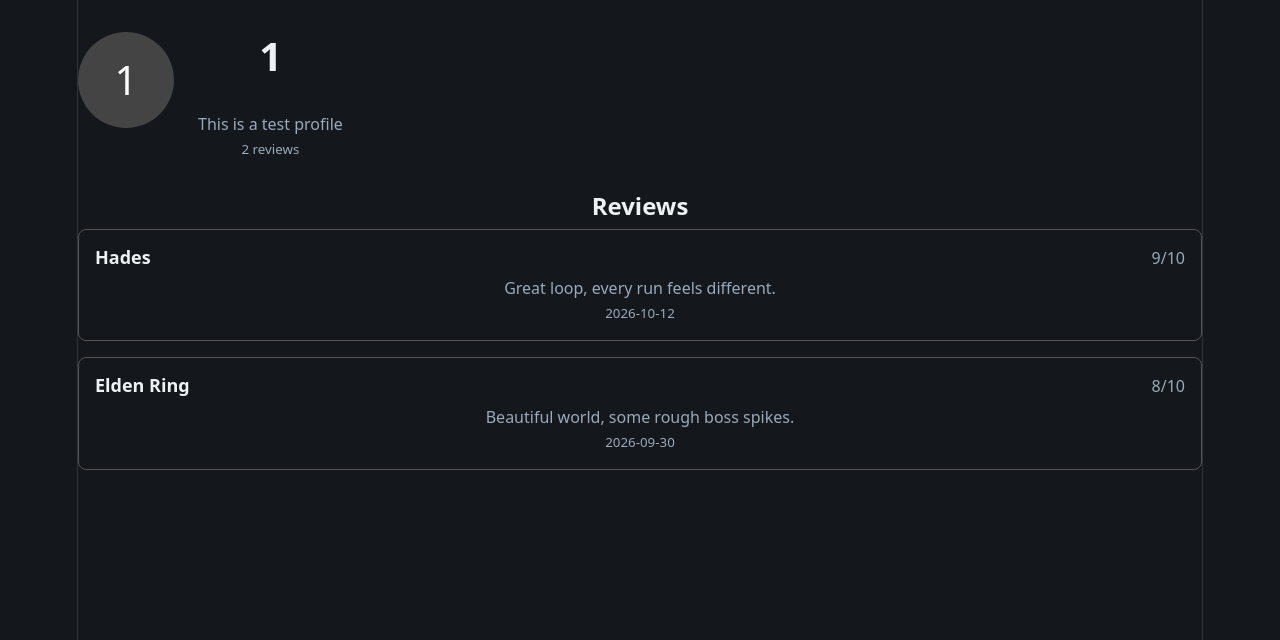
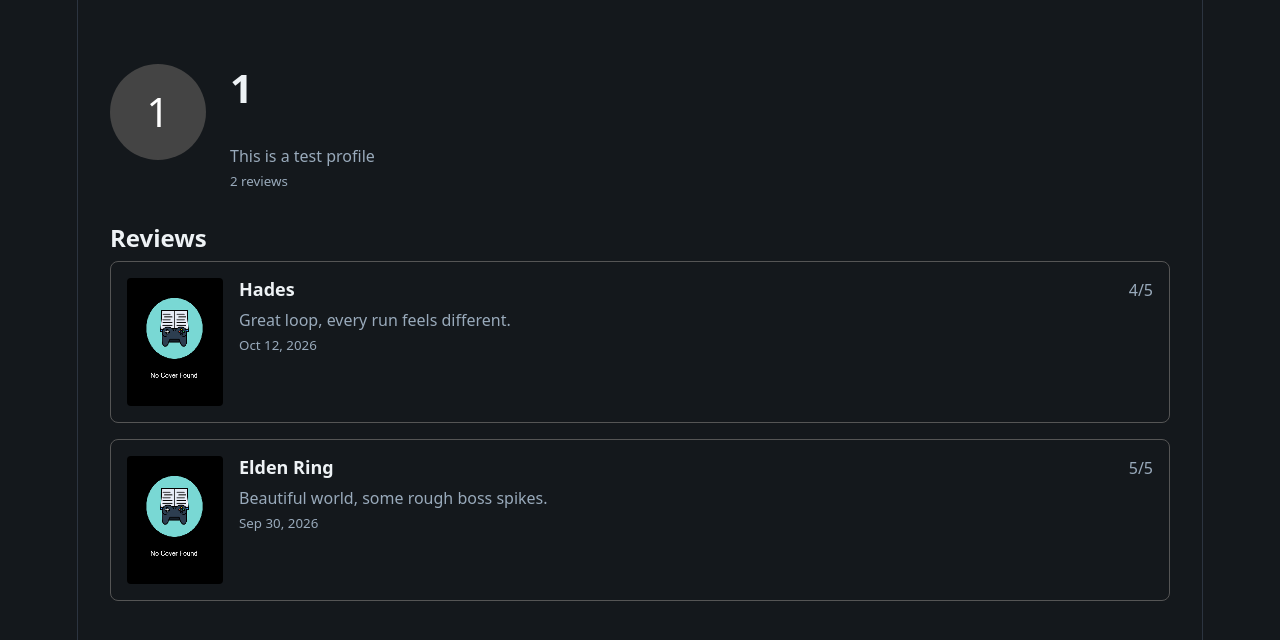
Before and after one commit to gLombar4/4155-Capstone-Project, a React (Vite) app in the folder client/: page /profile/1 in a window 1280 px wide. Shown: the top 640 px of the page. Built offline with nearby package versions, Linux system fonts and the light colour scheme.

Commit message:
profile changes

```diff
--- a/client/src/pages/Profile.css
+++ b/client/src/pages/Profile.css
@@ -1,5 +1,5 @@
 /* Profile page styles */
-.profile { max-width: 800px; margin: 0 auto; padding: 2rem 1rem; }
+.profile { width: 100%; padding: 2rem; text-align: left; }
 
 .profile-header { display: flex; gap: 1.5rem; align-items: center; margin-bottom: 2rem; }
 
@@ -9,7 +9,13 @@
   display: flex; align-items: center; justify-content: center;
   overflow: hidden; flex-shrink: 0;
 }
-.profile-avatar img { width: 100%; height: 100%; object-fit: cover; }
+.profile-avatar img { display: block; width: 100%; height: 100%; object-fit: cover; }
 
-.review-card { border: 1px solid #555; border-radius: 8px; padding: 1rem; margin-bottom: 1rem; }
+.review-card { display: flex; gap: 1rem; border: 1px solid #555; border-radius: 8px; padding: 1rem; margin-bottom: 1rem; }
+.review-card-cover { width: 96px; height: 128px; object-fit: cover; border-radius: 4px; flex-shrink: 0; }
+.review-card-content { flex: 1; min-width: 0; text-align: left; }
 .review-card-top { display: flex; justify-content: space-between; align-items: baseline; }
+
+@media (max-width: 600px) {
+  .profile { padding: 1rem; }
+}
--- a/client/src/pages/Profile.jsx
+++ b/client/src/pages/Profile.jsx
@@ -11,19 +11,44 @@ const testProfile = {
 }
 
 const testReviews = [
-  { id: 1, game: "Hades", rating: 9, body: "Great loop, every run feels different.", created_at: "2026-10-12" },
-  { id: 2, game: "Elden Ring", rating: 8, body: "Beautiful world, some rough boss spikes.", created_at: "2026-09-30" },
+  {
+    id: 1,
+    review: {
+      game_id: 1,
+      stars: 4,
+      written_review: "Great loop, every run feels different.",
+      created_at: "2026-10-12",
+    },
+    game: { name: "Hades" },
+    cover: null,
+  },
+  {
+    id: 2,
+    review: {
+      game_id: 2,
+      stars: 5,
+      written_review: "Beautiful world, some rough boss spikes.",
+      created_at: "2026-09-30",
+    },
+    game: { name: "Elden Ring" },
+    cover: null,
+  },
 ]
 export default function Profile() {
   const { username } = useParams();
 
   return (
-    <main className="Profile">
+    <main className="profile">
       <ProfileHeader profile={{ ...testProfile, username }} />
           <section className = "profile-reviews">
             <h2>Reviews</h2>
             {testReviews.map((review) => (
-              <ReviewCard key={review.id} review={review} />
+              <ReviewCard
+                key={review.id}
+                review={review.review}
+                game={review.game}
+                cover={review.cover}
+              />
             ))}
           </section>
     </main>
--- a/client/src/pages/ReviewCard.jsx
+++ b/client/src/pages/ReviewCard.jsx
@@ -1,13 +1,43 @@
+import fallbackCover from "../assets/ncf.png";
+
 // Profile review card
-export default function ReviewCard({ review }) {
+export default function ReviewCard({ review, game, cover }) {
+  const coverUrl = cover?.url
+    ? cover.url.replace(/^\/\//, "https://").replace(/t_thumb/, "t_cover_big")
+    : fallbackCover;
+  const createdAt = review.created_at ? new Date(review.created_at) : null;
+  const reviewDate =
+    createdAt && !Number.isNaN(createdAt.getTime())
+      ? createdAt.toLocaleDateString(undefined, {
+          year: "numeric",
+          month: "short",
+          day: "numeric",
+        })
+      : null;
+
   return (
     <article className="review-card">
-      <div className="review-card-top">
-        <h3>{review.game}</h3>
-        <span className="review-rating">{review.rating}/10</span>
+      <img
+        className="review-card-cover"
+        src={coverUrl}
+        onError={(event) => {
+          event.currentTarget.onerror = null;
+          event.currentTarget.src = fallbackCover;
+        }}
+        alt={game?.name ? `${game.name} cover` : "Game cover"}
+      />
+      <div className="review-card-content">
+        <div className="review-card-top">
+          <h3>{game?.name || `Game ${review.game_id}`}</h3>
+          <span className="review-rating">{review.stars}/5</span>
+        </div>
+        <p>{review.written_review}</p>
+        {reviewDate && (
+          <small>
+            <time dateTime={review.created_at}>{reviewDate}</time>
+          </small>
+        )}
       </div>
-      <p>{review.body}</p>
-      <small>{review.created_at}</small>
     </article>
   );
 }
```
Also changed, not shown: 1 other file (tests, documents, lock files or other folders).
